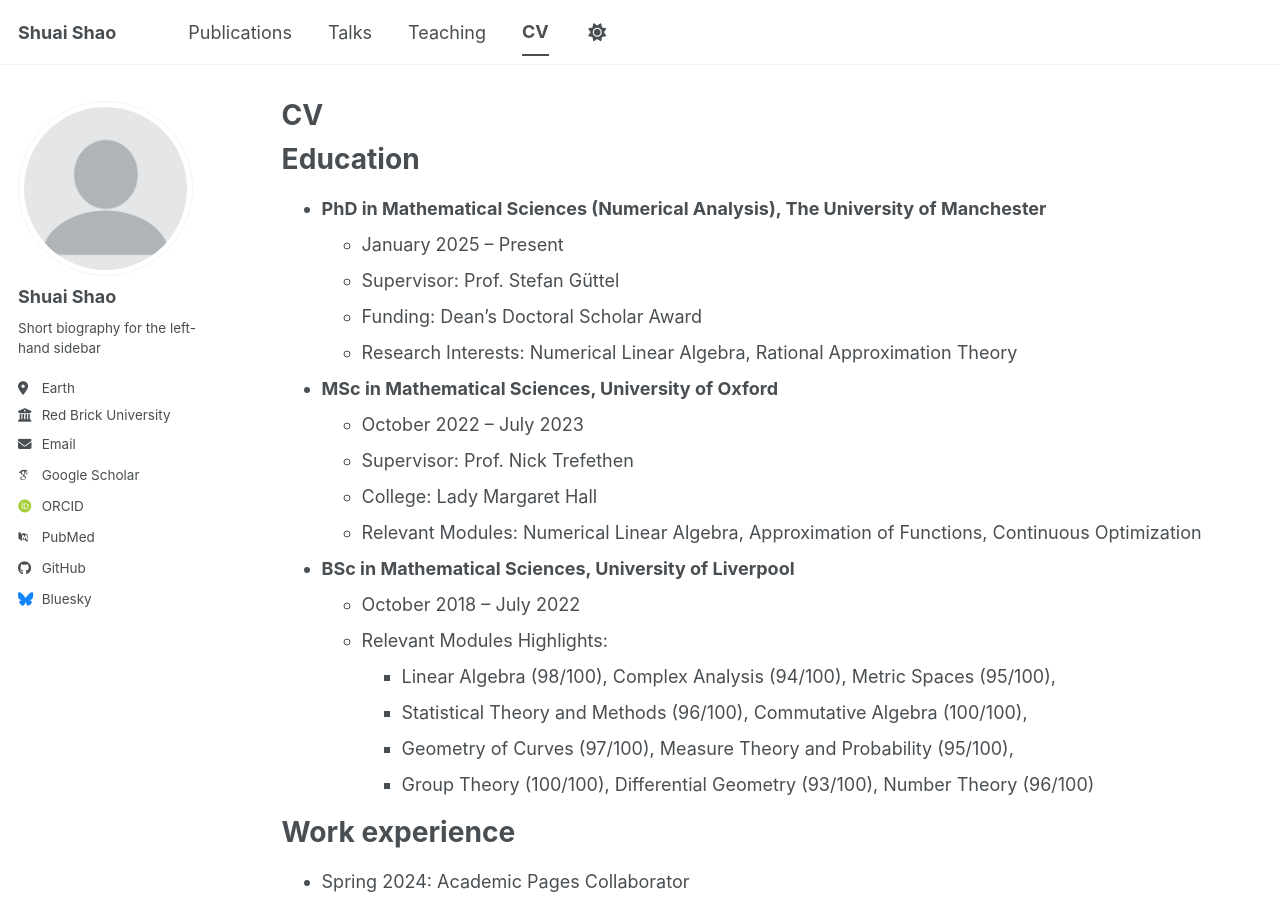
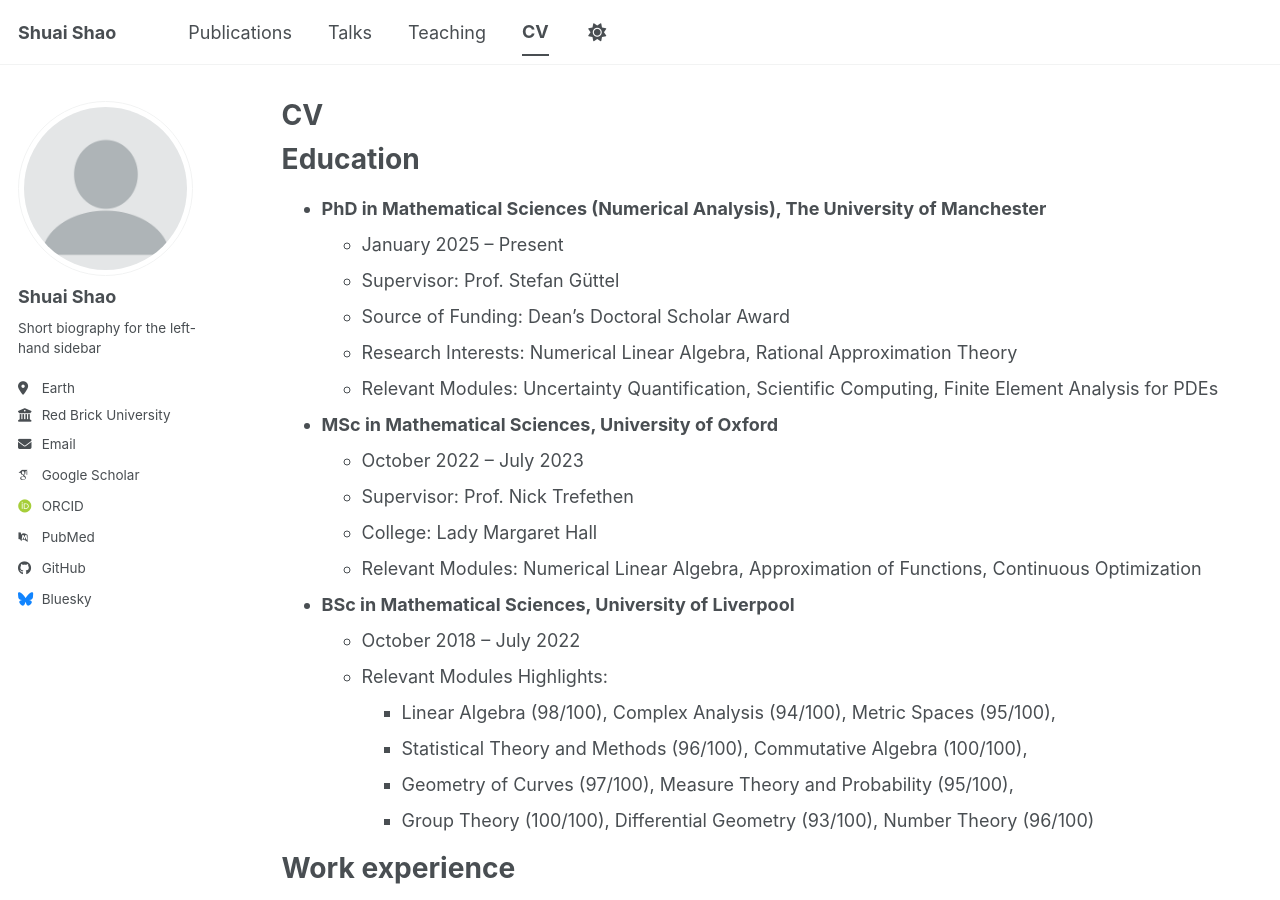
Before and after one commit to ShuaiShao-1203/ShuaiShao-1203.github.io, a Jekyll site: the page built from _pages/cv.md, in a window 1280 px wide and 900 px high. Built offline with Jekyll 4.4.1, drawn with Linux system fonts in a browser that asks for light colours; some web fonts are replaced; a script bundle is joined from its source files by our own code; library files that are not in the unit come from our copies.

Commit message:
Update cv.md

```diff
--- a/_pages/cv.md
+++ b/_pages/cv.md
@@ -17,8 +17,9 @@ Education
 * **PhD in Mathematical Sciences (Numerical Analysis), The University of Manchester**
   * January 2025 -- Present
   * Supervisor: Prof. Stefan Güttel
-  * Funding: Dean's Doctoral Scholar Award
+  * Source of Funding: Dean's Doctoral Scholar Award
   * Research Interests: Numerical Linear Algebra, Rational Approximation Theory
+  * Relevant Modules: Uncertainty Quantification, Scientific Computing, Finite Element Analysis for PDEs
 &nbsp;
 
 * **MSc in Mathematical Sciences, University of Oxford**
```
